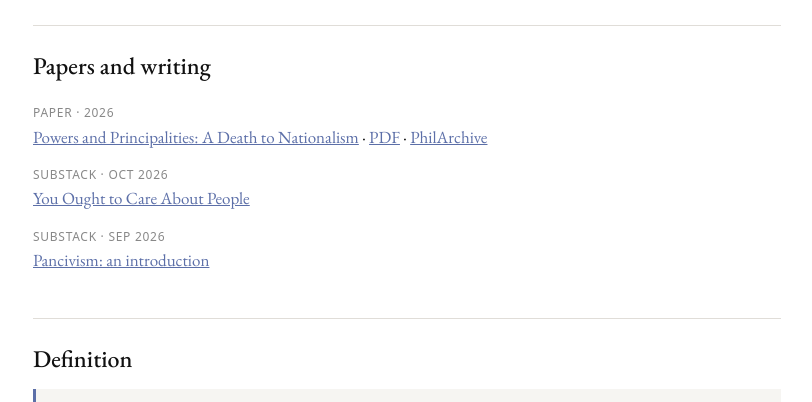
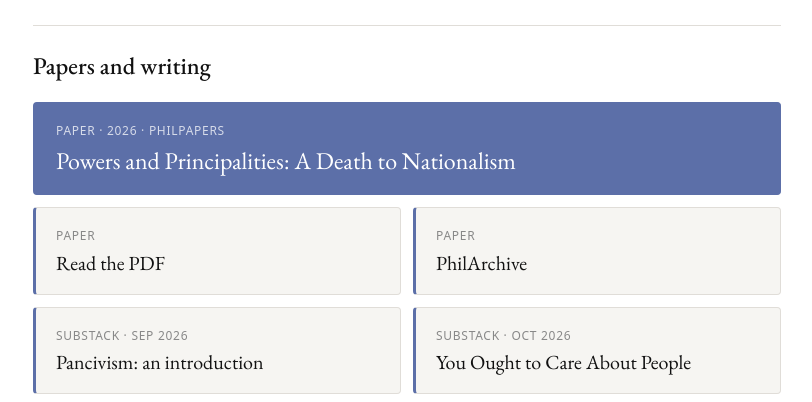
Before and after one commit to joshuawangia/joshuawangia.github.io, a plain HTML site: page index.html in a window 1280 px wide. Shown: the part 167-569 px from the top of the page, without its empty margins (233-1045 px from the left). Drawn offline with nearby package versions, Linux system fonts and the light colour scheme.

Commit message:
Show papers and links as large buttons

```diff
--- a/index.html
+++ b/index.html
@@ -76,6 +76,17 @@ blockquote{margin:16px 0;padding-left:16px;border-left:1px solid var(--rule);col
 .works{padding:0}
 .works .label{display:block}
 h2.first{margin-top:8px}
+.btns{display:grid;grid-template-columns:repeat(2,minmax(0,1fr));gap:12px;margin:16px 0 8px}
+.btn{display:block;padding:18px 20px;background:var(--tile);border:1px solid var(--rule);border-left:3px solid var(--accent);border-radius:4px;color:var(--fg);text-decoration:none;transition:background .15s,border-color .15s,transform .15s}
+.btn:hover,.btn:focus-visible{background:#eceae5;border-color:var(--accent);transform:translateY(-1px)}
+.btn .label{display:block;margin-bottom:4px}
+.btn .t{display:block;font-size:20px;line-height:1.3}
+.btn.wide{grid-column:1/-1}
+.btn.primary{background:var(--accent);border-color:var(--accent);color:#fff}
+.btn.primary .label{color:rgba(255,255,255,.75)}
+.btn.primary .t{font-size:24px}
+.btn.primary:hover,.btn.primary:focus-visible{background:#4d5f95}
+@media (max-width:520px){.btns{grid-template-columns:1fr}}
 footer{margin-top:56px;padding-top:16px;border-top:1px solid var(--rule);text-transform:none;letter-spacing:0}
 </style>
 </head>
@@ -86,11 +97,15 @@ footer{margin-top:56px;padding-top:16px;border-top:1px solid var(--rule);text-tr
 <p class="pron">pan&middot;civ&middot;ism, noun. From Greek <i>pan</i> (all) and Latin <i>civis</i> (citizen). One who holds it is a <b>Pancivist</b>.</p>
 
 <h2 class="first">Papers and writing</h2>
-<ul class="works">
-<li><span class="label">Paper &middot; 2026</span><a href="https://philpapers.org/rec/WANPAP-5">Powers and Principalities: A Death to Nationalism</a> &middot; <a href="https://philpapers.org/archive/WANPAP-5.pdf">PDF</a> &middot; <a href="https://philarchive.org/rec/WANPAP-5">PhilArchive</a></li>
-<li><span class="label">Substack &middot; Oct 2026</span><a href="https://joshuawangia.substack.com/p/you-ought-to-care-about-people">You Ought to Care About People</a></li>
-<li><span class="label">Substack &middot; Sep 2026</span><a href="https://joshuawangia.substack.com/p/pancivism-introduction">Pancivism: an introduction</a></li>
-</ul>
+<div class="btns">
+<a class="btn wide primary" href="https://philpapers.org/rec/WANPAP-5"><span class="label">Paper &middot; 2026 &middot; PhilPapers</span><span class="t">Powers and Principalities: A Death to Nationalism</span></a>
+<a class="btn" href="https://philpapers.org/archive/WANPAP-5.pdf"><span class="label">Paper</span><span class="t">Read the PDF</span></a>
+<a class="btn" href="https://philarchive.org/rec/WANPAP-5"><span class="label">Paper</span><span class="t">PhilArchive</span></a>
+<a class="btn" href="https://joshuawangia.substack.com/p/pancivism-introduction"><span class="label">Substack &middot; Sep 2026</span><span class="t">Pancivism: an introduction</span></a>
+<a class="btn" href="https://joshuawangia.substack.com/p/you-ought-to-care-about-people"><span class="label">Substack &middot; Oct 2026</span><span class="t">You Ought to Care About People</span></a>
+<a class="btn" href="https://joshuawangia.substack.com/"><span class="label">Profile</span><span class="t">Substack</span></a>
+<a class="btn" href="https://philpeople.org/profiles/joshua-luyali-wangia"><span class="label">Profile</span><span class="t">PhilPeople</span></a>
+</div>
 
 <h2>Definition</h2>
 
```
